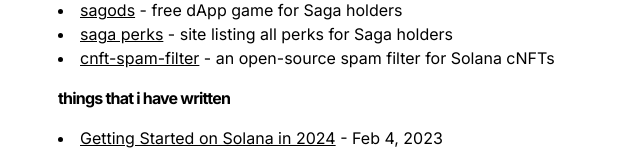
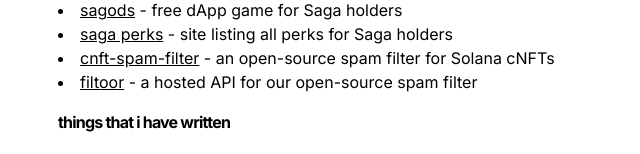
Before and after one commit to solarnius/solarni.us, a Next.js app in the folder solarni.us/: page / in a window 1280 px wide. Shown: the part 386-540 px from the top of the page, without its empty margins (310-950 px from the left). Built offline with nearby package versions, Linux system fonts and the light colour scheme.

Commit message:
added filtoor

```diff
--- a/solarni.us/src/app/page.tsx
+++ b/solarni.us/src/app/page.tsx
@@ -71,6 +71,17 @@
             </a>{" "}
             - an open-source spam filter for Solana cNFTs
           </li>
+          <li>
+            <a
+              href="https://filtoor.xyz"
+              className="underline"
+              target="_blank"
+              rel="noreferrer noopener"
+            >
+              filtoor
+            </a>{" "}
+            - a hosted API for our open-source spam filter
+          </li>
         </ul>
 
         <p className="font-bold tracking-tighter">things that i have written</p>
```
Also changed, not shown: 1 other file (tests, documents, lock files or other folders).
